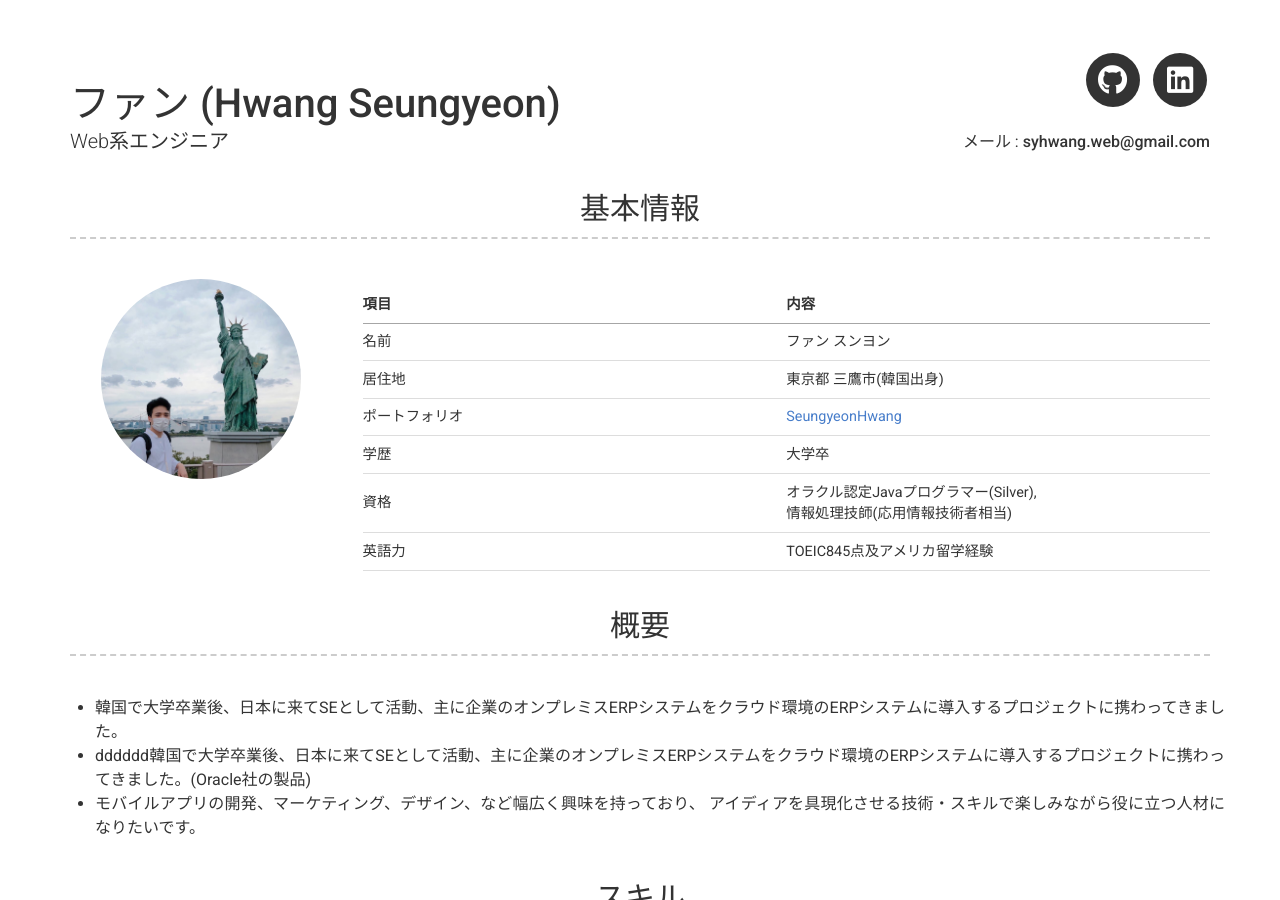
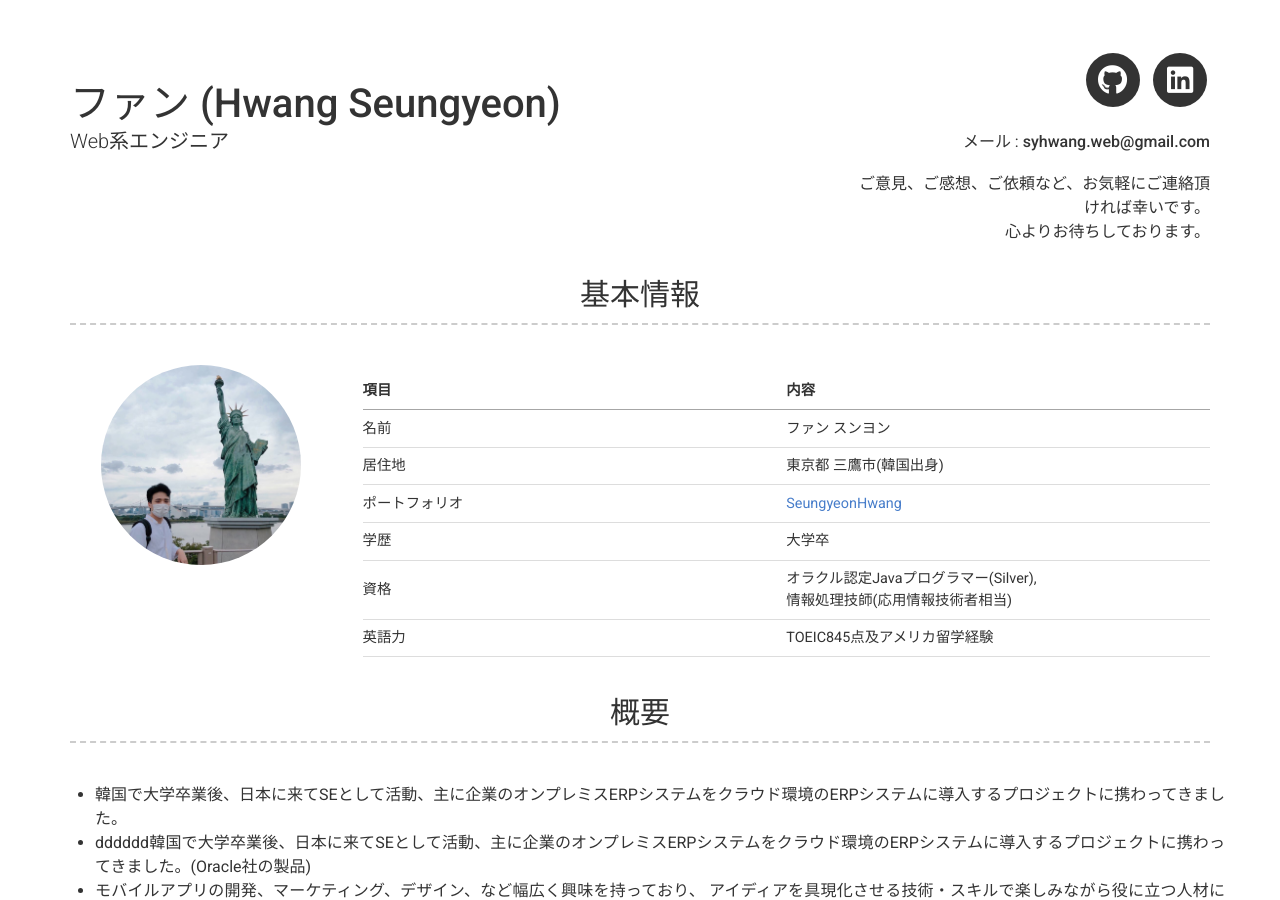
Before and after one commit to SeungyeonHwang/SeungyeonHwang.github.io, a Jekyll site: the page built from index.md, in a window 1280 px wide and 900 px high. Built offline with Jekyll 4.4.1, drawn with Linux system fonts in a browser that asks for light colours; nearby versions of some CDN libraries; part of the change alters nothing that is shown.

Commit message:
no message

```diff
--- a/_includes/header.html
+++ b/_includes/header.html
@@ -62,11 +62,11 @@
           {{ site.email_title | default: "メール " }}: <a href="mailto:{{ site.email }}" target="_blank">{{ site.email | escape }}</a>
         </p>
       {%- endif -%}
-      {%- if site.phone -%}
+      <br>
         <p>
-          {{ site.phone_title | default: "  " }}<br>ご意見、ご感想、ご依頼など、お気軽にご連絡頂ければ幸いです。<br>心よりお待ちしております。
+          ご意見、ご感想、ご依頼など、お気軽にご連絡頂ければ幸いです。<br>心よりお待ちしております。
         </p>
-      {%- endif -%}
+
       {%- if site.website -%}
         <p>
           {{ site.website_title | default: "블로그 " }}: {% include a.html href=site.website %}{{ site.website | escape }}</a>
```
